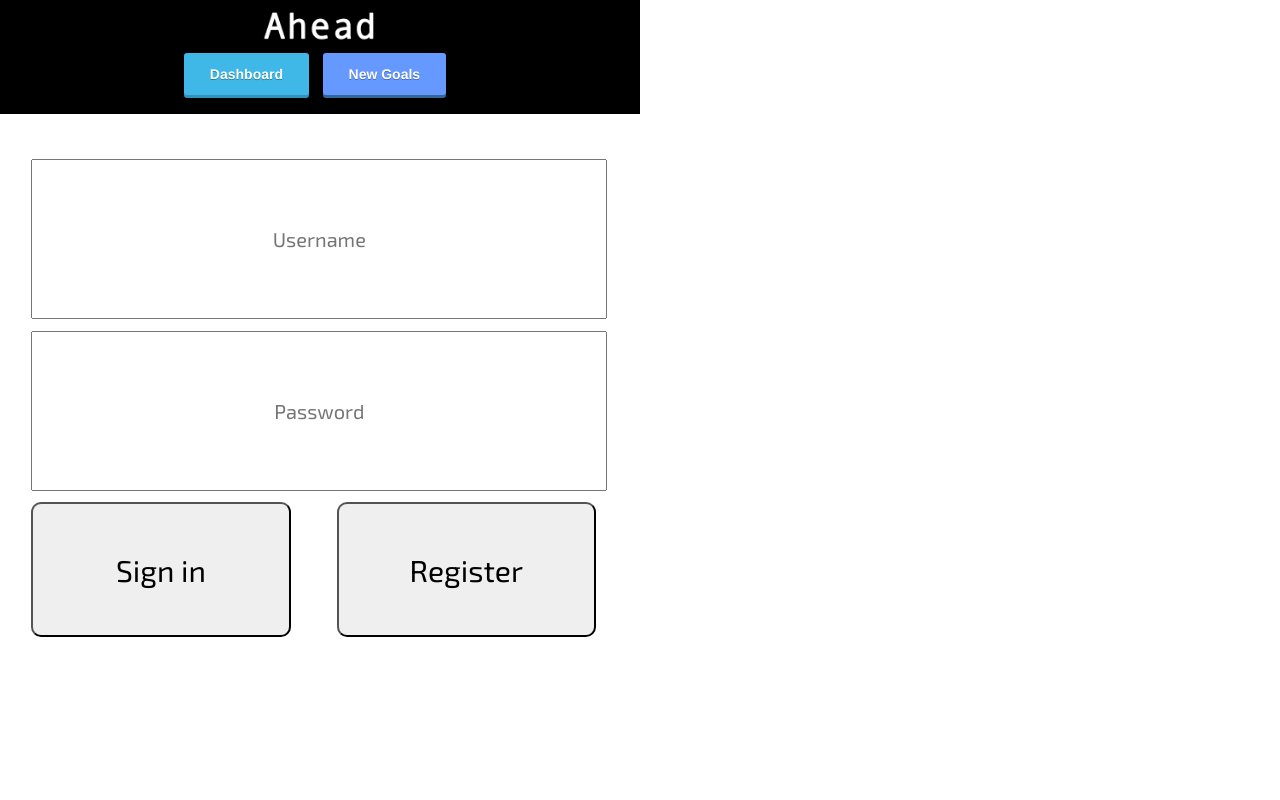
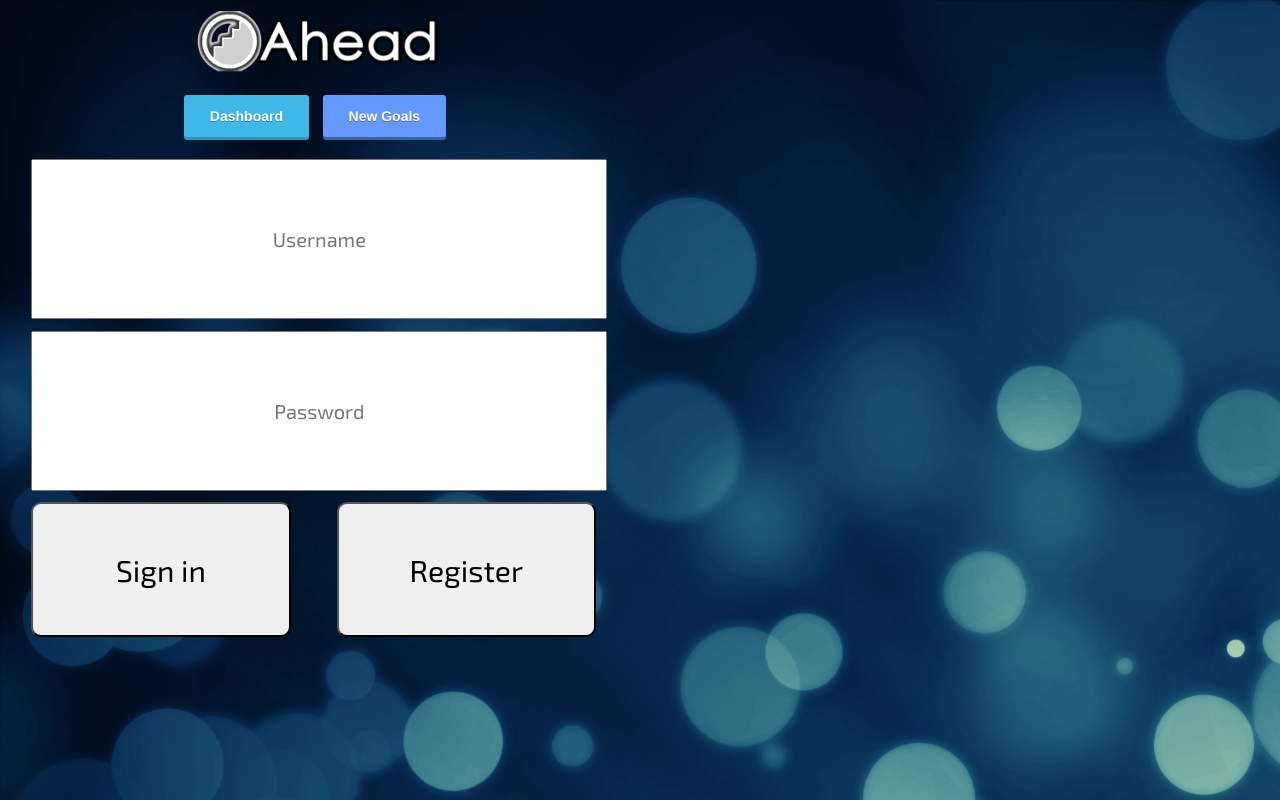
Before and after one commit to aakashadesara/Ahead---Goal-Management, a PHP site: page / in a window 1280 px wide. Run offline with PHP 8.4, Linux system fonts and the light colour scheme.

Commit message:
Commit 8
Added background color and new logo

```diff
--- a/style.css
+++ b/style.css
@@ -3,6 +3,10 @@
 	padding: 0px;
 	font-family: 'Exo 2', sans-serif;
 	outline: none;
+}
+
+body {
+	background-image: url('bg.png');
 }
 
 .form {
@@ -44,7 +48,7 @@
 
 .whiteHeader {
 	float: center;
-	background-color: rgba(0, 0, 0, 0.4);
+	background-color: rgba(0, 0, 0, 0.0);
 	padding-right: 0.5%;
 	padding-bottom: 3%;
 	padding-left: 0.5%;
@@ -105,7 +109,6 @@
 	width: 50%;
 	position: absolute;
 	text-align: center;
-	background-color: black;
 	color: white;
 	padding: 0.0%;
 }
@@ -115,7 +118,7 @@ body, html {
 }
 
 .logo {
-	max-width: 20%;
+	max-width: 40%;
 	-webkit-transition: all ease .5s;
 	-moz-transition: all ease .5s;
 	-o-transition: all ease .5s;
```
Also changed, not shown: logo.jpg (added), logo.png, 1 other file.
